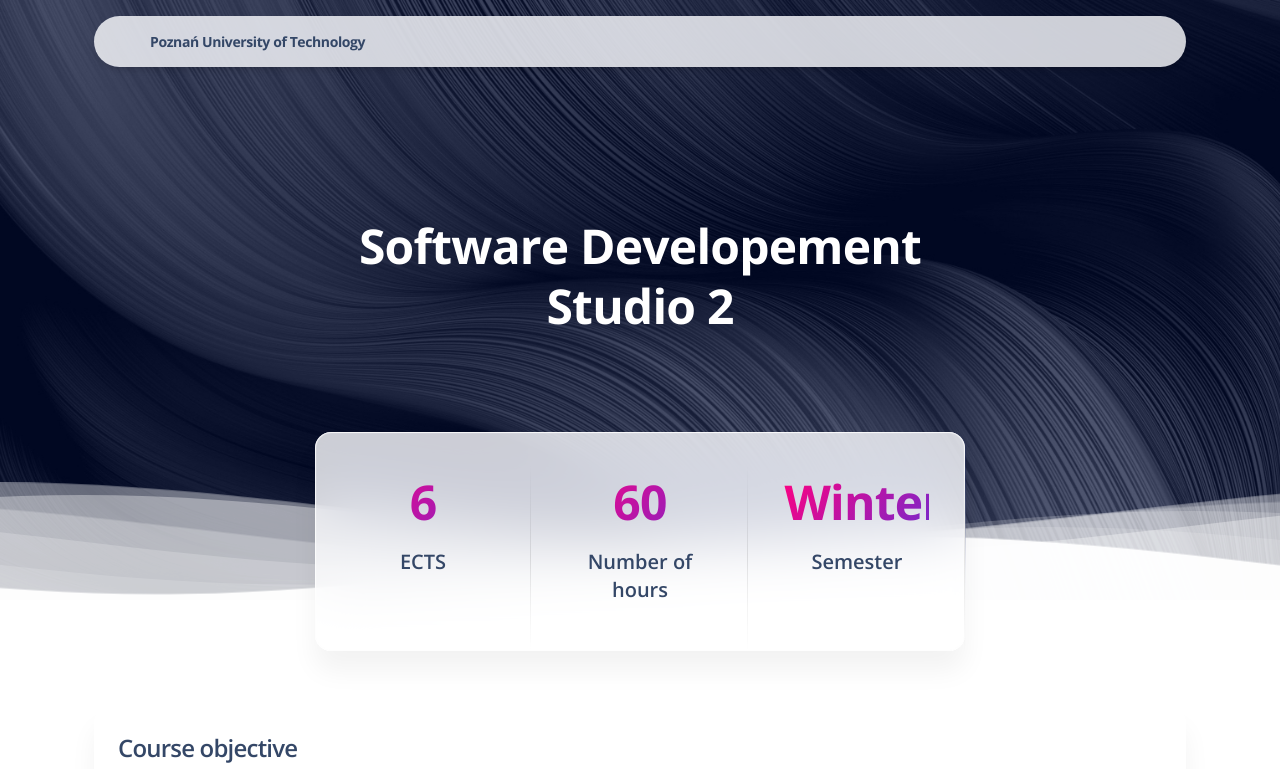
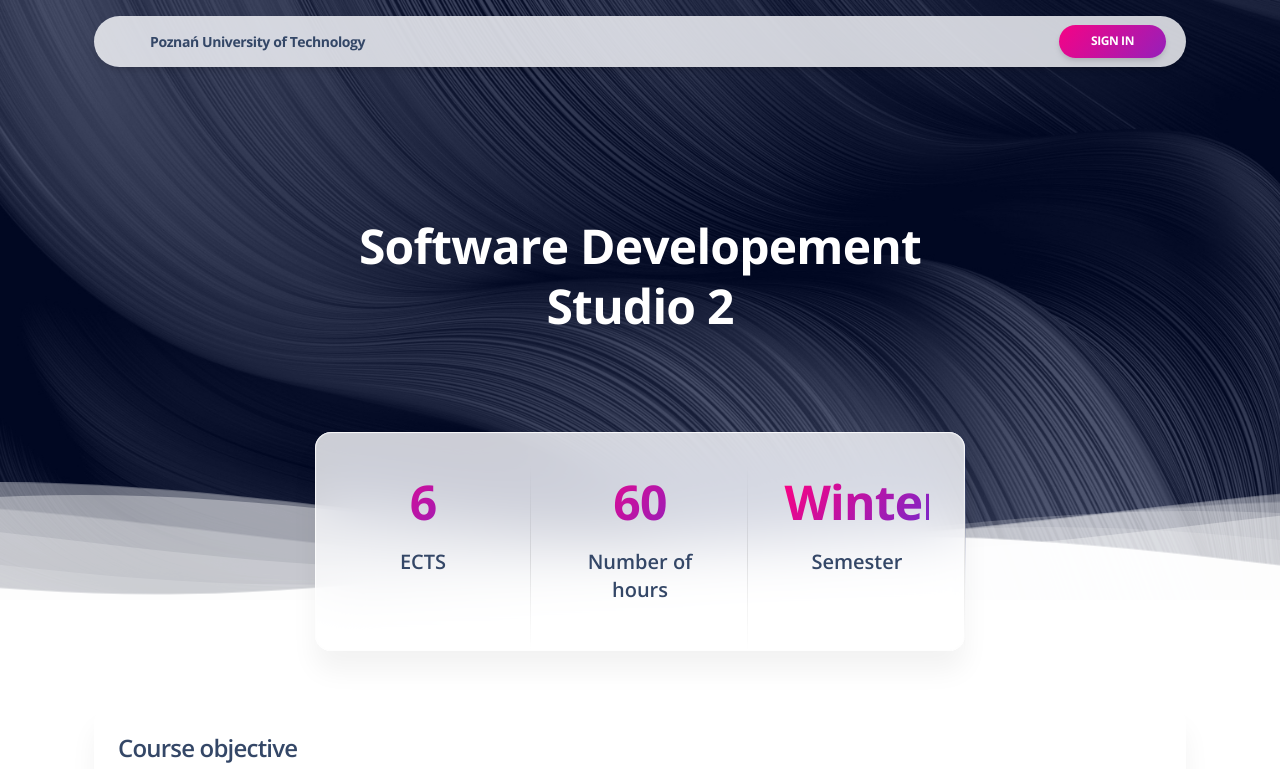
Before and after one commit to jiben22/erasmus-sds, a website: page course.html in a window 1280 px wide. Shown: the top 769 px of the page. Drawn offline with nearby package versions, Linux system fonts and the light colour scheme.

Commit message:
Add sign in button

```diff
--- a/course.html
+++ b/course.html
@@ -29,6 +29,14 @@
               title="Designed and Coded by Creative Tim" data-placement="bottom">
               Poznań University of Technology
             </a>
+          </div>
+          <div class="collapse navbar-collapse pt-3 pb-2 py-lg-0 w-100" id="navigation">
+            <ul class="navbar-nav navbar-nav-hover ms-lg-12 ps-lg-5 w-100">
+              </li>
+              <li class="nav-item ms-lg-auto">
+                <a href="sign-in.html" class="btn btn-sm  bg-gradient-primary  btn-round mb-0 me-1 mt-2 mt-md-0">Sign in</a>
+              </li>
+            </ul>
           </div>
         </nav>
         <!-- End Navbar -->
```
Also changed, not shown: courses.html (+8 -0 lines), index.html (+3 -0 lines), sign-up.html (+8 -0 lines).
